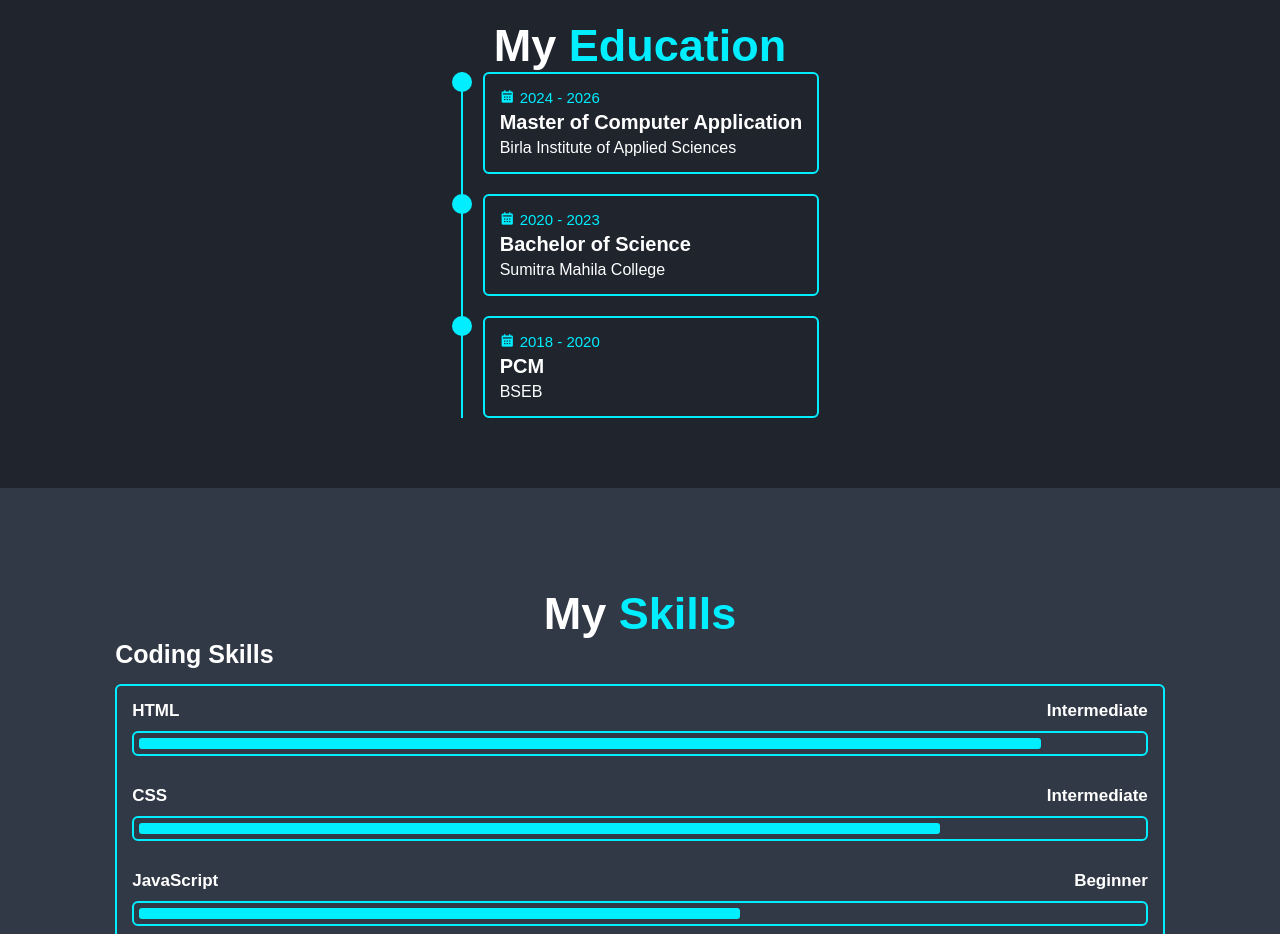
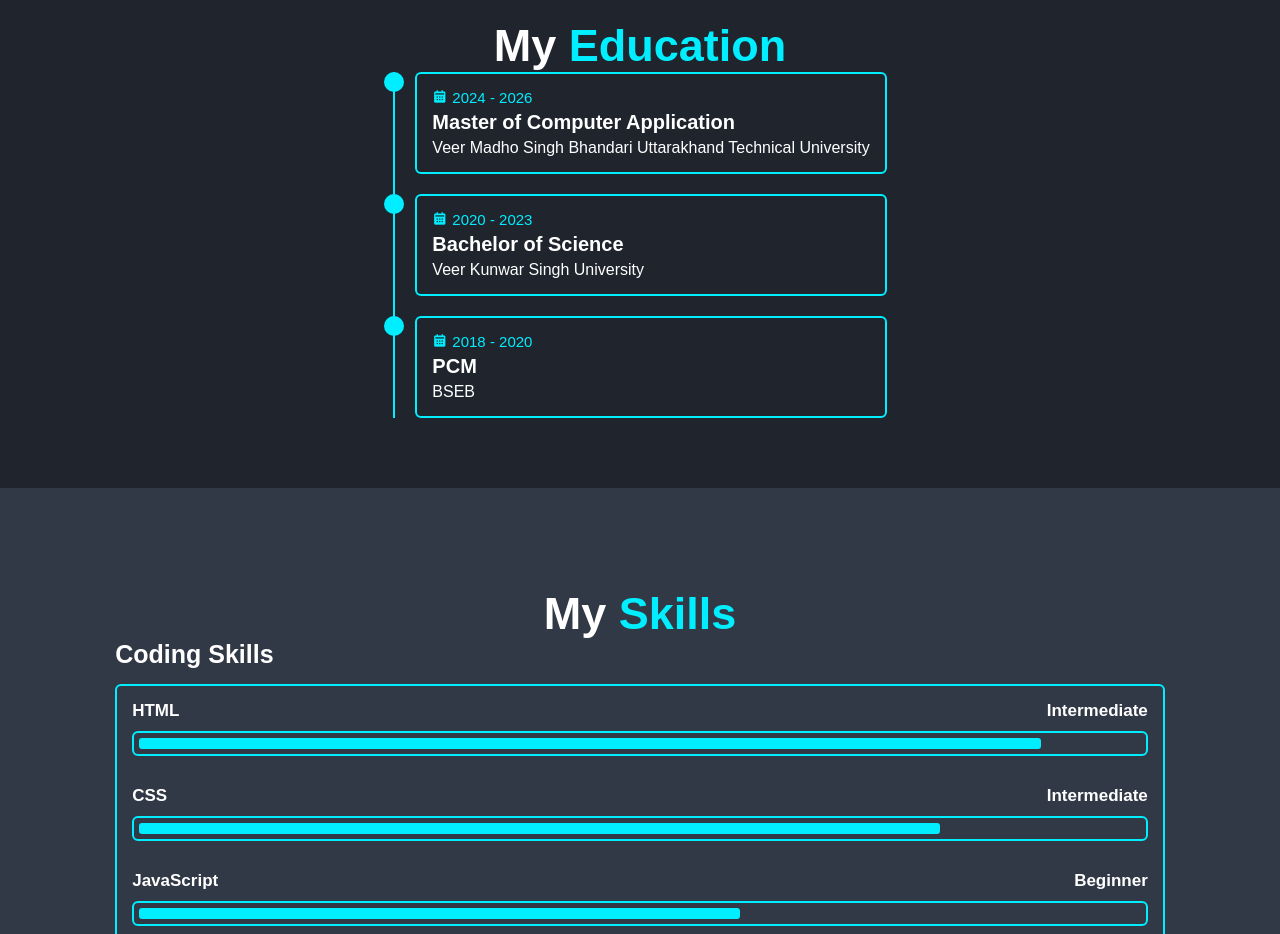
Before and after one commit to Rajnandini0508/MyPortfolio., a plain HTML site: page index.html in a window 1280 px wide. Shown: the part 1680-2614 px from the top of the page. Drawn offline with nearby package versions, Linux system fonts and the light colour scheme.

Commit message:
Updated project files

```diff
--- a/index.html
+++ b/index.html
@@ -72,7 +72,7 @@
                         <div class="content">
                             <div class="year"><i class="bx bxs-calendar"></i>2024 - 2026</div>
                             <h3>Master of Computer Application</h3>
-                            <p>Birla Institute of Applied Sciences</p>
+                            <p>Veer Madho Singh Bhandari Uttarakhand Technical University</p>
                         </div>
                     </div>
 
@@ -80,7 +80,7 @@
                         <div class="content">
                             <div class="year"><i class="bx bxs-calendar"></i>2020 - 2023</div>
                             <h3>Bachelor of Science</h3>
-                            <p>Sumitra Mahila College</p>
+                            <p>Veer Kunwar Singh University</p>
                         </div>
                     </div>
 
```
